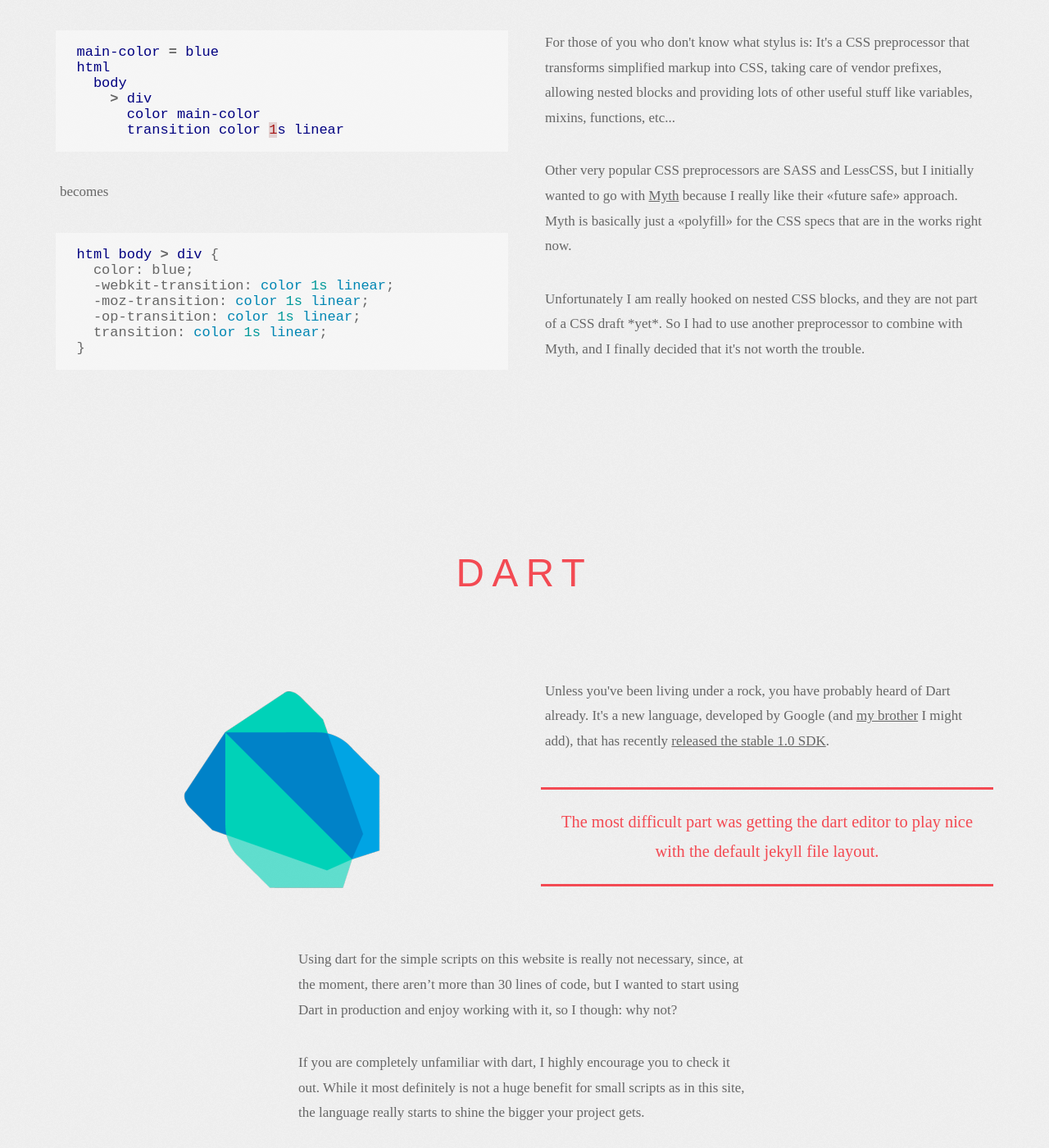
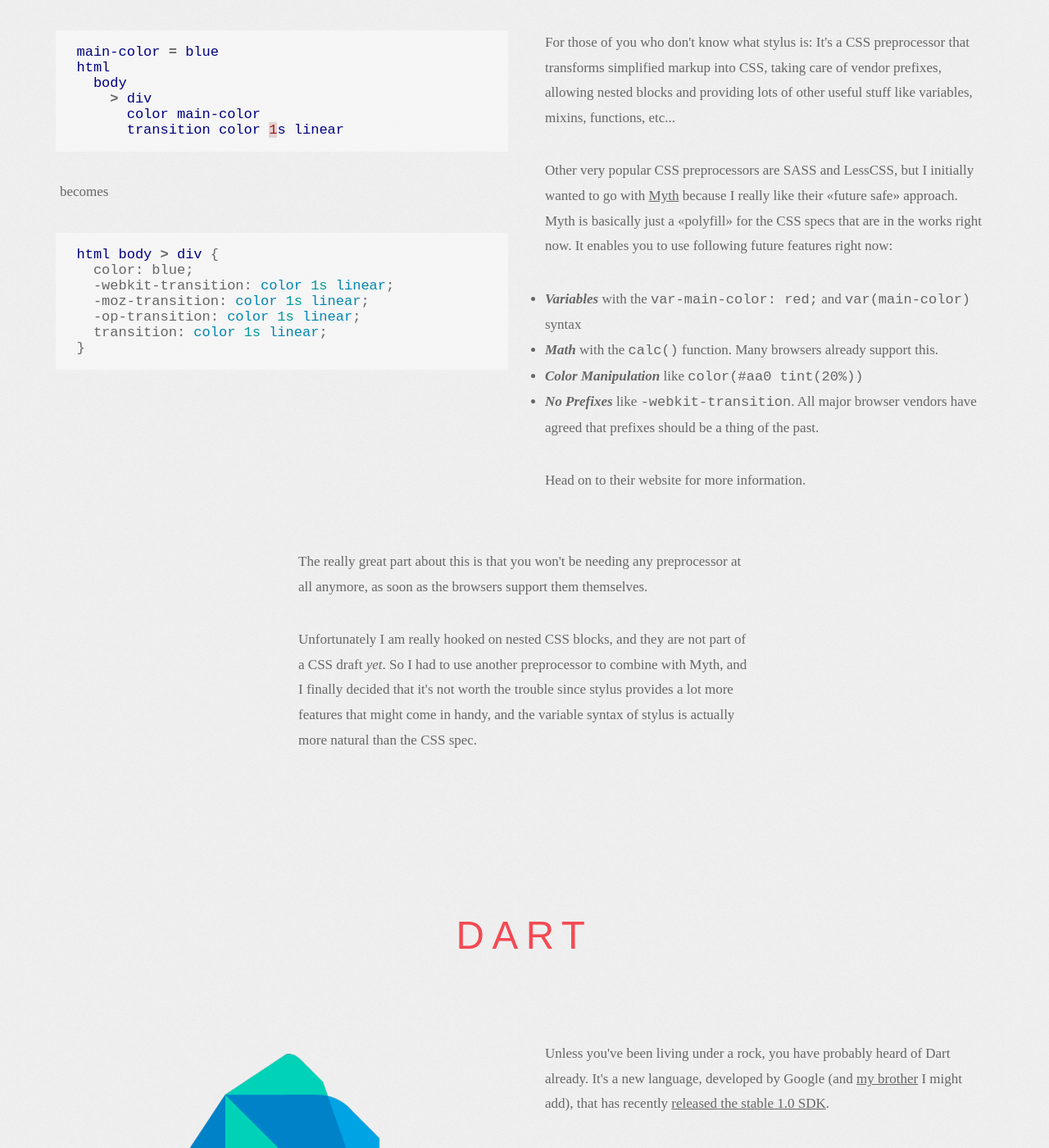
Before and after one commit to enyo/enyo.github.io, a Jekyll site: the page built from _posts/2014-01-09-going-public.md, in a window 1280 px wide and 1400 px high, scrolled down 3100 px. Shown: the whole window at 82% size. Built offline with Jekyll 4.4.1, drawn with Linux system fonts in a browser that asks for light colours; Markdown is read by kramdown in place of the engine named in the settings; comment, search, counter and statistics services are not loaded; some of the changed text lies outside the part shown.

Commit message:
Added more information about stylus.

```diff
--- a/_posts/2014-01-09-going-public.md
+++ b/_posts/2014-01-09-going-public.md
@@ -124,17 +124,31 @@
       wanted to go with <a target="_blank" href="http://www.myth.io/">Myth</a>
       because I really like their «future safe» approach.<br />
       Myth is basically just a «polyfill» for the CSS specs that are in the works
-      right now.
+      right now. It enables you to use following future features right now:
     </p>
+    <ul>
+      <li><strong><em>Variables</em></strong> with the <code>var-main-color: red;</code> and <code>var(main-color)</code> syntax</li>
+      <li><strong><em>Math</em></strong> with the <code>calc()</code> function. Many browsers already support this.</li>
+      <li><strong><em>Color Manipulation</em></strong> like <code>color(#aa0 tint(20%))</code> </li>
+      <li><strong><em>No Prefixes</em></strong> like <code>-webkit-transition</code>. All major browser vendors have agreed that prefixes should be a thing of the past.</li>
+    </ul>
     <p>
-      Unfortunately I am really hooked on nested
-      CSS blocks, and they are not part of a CSS draft *yet*. So I had to use
-      another preprocessor to combine with Myth, and I finally decided that it's
-      not worth the trouble.
+      Head on to their website for more information.
     </p>
   </div>
 </div>
 
+<p>
+  The really great part about this is that you won't be needing any preprocessor
+  at all anymore, as soon as the browsers support them themselves.
+</p>
+<p>
+  Unfortunately I am really hooked on nested CSS blocks, and they are not part
+  of a CSS draft <em>yet</em>. So I had to use another preprocessor to combine
+  with Myth, and I finally decided that it's not worth the trouble since stylus
+  provides a lot more features that might come in handy, and the variable syntax
+  of stylus is actually more natural than the CSS spec.
+</p>
 
 
 
@@ -196,7 +210,7 @@
 </p>
 
 <p>
-  For any commercial product, this is relevant. Fortunately, my website is *not*
+  For any commercial product, this is relevant. Fortunately, my website is <em>not</em>
   commercial. So, I'm sorry if you're surfing like it's the year 2000, but in that
   case you'll have to get by with simple, unformatted HTML.
 </p>
```
